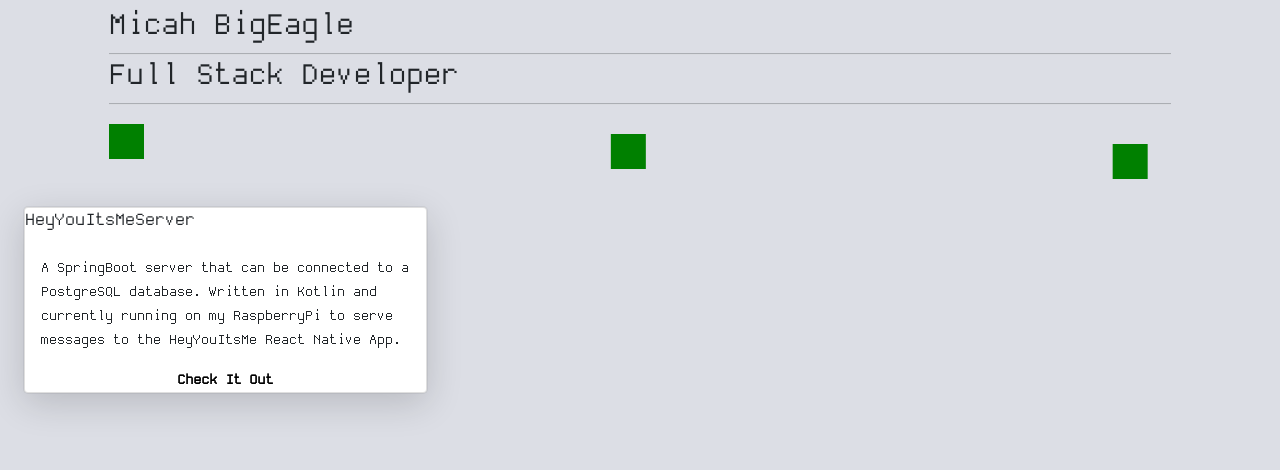
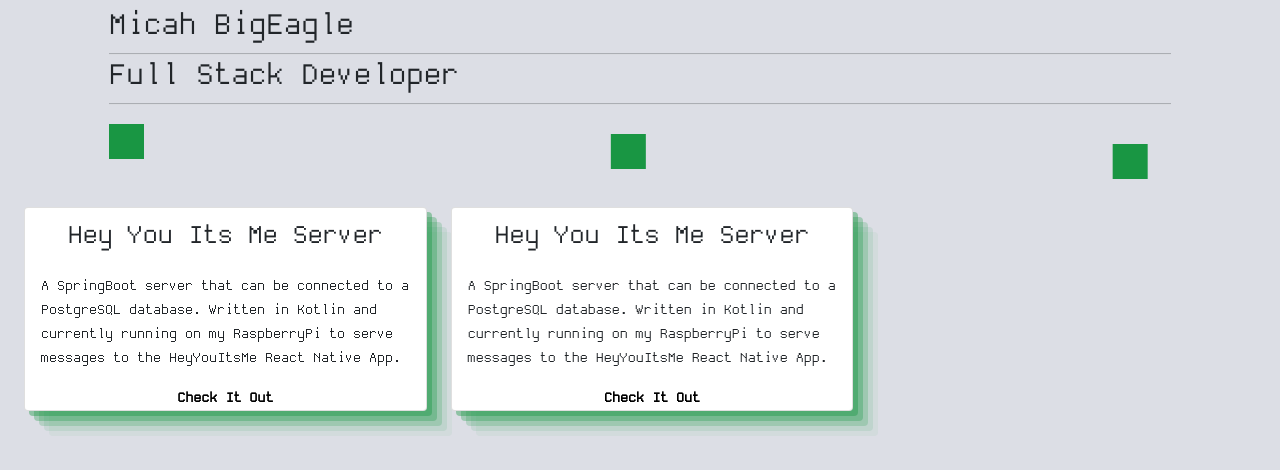
Before and after one commit to Cete4/React-Portfolio, a React (Create React App) app: page / in a window 1280 px wide. Shown: the top 470 px of the page. Built offline with nearby package versions, Linux system fonts and the light colour scheme.

Commit message:
Changed color and card shadows

```diff
--- a/src/App.css
+++ b/src/App.css
@@ -9,25 +9,25 @@
     padding-top: 10px;
     height: 35px;
     width: 35px;
-    background-color: green;
+    background-color: rgb(25, 150, 67);
 }
 
 .el1 {
     padding-top: 10px;
     height: 35px;
     width: 35px;
-    background-color: green;
+    background-color: rgb(25, 150, 67);
 }
 
 .el2 {
     padding-top: 10px;
     height: 35px;
     width: 35px;
-    background-color: green;
+    background-color: rgb(25, 150, 67);
 }
 
 .outershell {
-    background-color: #dcdee5;
+    background-color: rgb(25, 150, 67);
 }
 
 .navBarButton {
--- a/src/App.js
+++ b/src/App.js
@@ -7,12 +7,19 @@ import ProjectCard from "./Components/ProjectCard/index.js";
 function App() {
     const projects = [
         {
-            name: "HeyYouItsMeServer",
+            name: "Hey You Its Me Server",
             gitLink: "https://github.com/Cete4/HeyYouItsMeServer",
             description: `A SpringBoot server that can be connected to a PostgreSQL database.
             Written in Kotlin and currently running on my RaspberryPi to serve messages to the HeyYouItsMe React Native App.`,
             imageLink: "../../resources/images/heyyouitsme.png"
         },
+        {
+            name: "Hey You Its Me Server",
+            gitLink: "https://github.com/Cete4/HeyYouItsMeServer",
+            description: `A SpringBoot server that can be connected to a PostgreSQL database.
+            Written in Kotlin and currently running on my RaspberryPi to serve messages to the HeyYouItsMe React Native App.`,
+            imageLink: "../../resources/images/heyyouitsme.png"
+        }
     ]
     return (
         <div className="App">
--- a/src/Components/HeaderAnimation/style.css
+++ b/src/Components/HeaderAnimation/style.css
@@ -2,19 +2,19 @@
     padding-top: 10px;
     height: 35px;
     width: 35px;
-    background-color: green;
+    background-color: rgb(25, 150, 67);
 }
 
 .square2 {
     padding-top: 10px;
     height: 35px;
     width: 35px;
-    background-color: green;
+    background-color: rgb(25, 150, 67);
 }
 
 .square3 {
     padding-top: 10px;
     height: 35px;
     width: 35px;
-    background-color: green;
+    background-color: rgb(25, 150, 67);
 }
--- a/src/Components/ProjectCard/index.js
+++ b/src/Components/ProjectCard/index.js
@@ -6,7 +6,8 @@ function ProjectCard(props) {
     return (
         <Card className="ProjectCard">
             {/*<Card.Img src={props.cardImage} alt={props.cardTitle}></Card.Img>*/}
-            <Card.Title>{props.cardTitle}</Card.Title>
+
+            <text className="cardHeader">{props.cardTitle}</text>
             <Card.Body>{props.cardBody}</Card.Body>
             <a className="CardAnchor" href={props.cardLink} target="_blank">Check It Out</a>
         </Card>
--- a/src/Components/ProjectCard/style.css
+++ b/src/Components/ProjectCard/style.css
@@ -1,7 +1,17 @@
 .ProjectCard {
     background: transparent;
     border-color: transparent;
-    box-shadow: rgba(0, 0, 0, 0.16) 0 10px 36px 0, rgba(0, 0, 0, 0.06) 0 0 0 1px;
+    box-shadow: rgba(25, 150, 67, 0.4) 5px 5px,
+    rgba(25, 150, 67, 0.3) 10px 10px,
+    rgba(25, 150, 67, 0.2) 15px 15px,
+    rgba(25, 150, 67, 0.1) 20px 20px,
+    rgba(25, 150, 67, 0.05) 25px 25px;
+
+    /*    box-shadow: green 0 0 0 3px inset,*/
+    /*    rgb(255, 255, 255) 10px -10px 0 -3px,*/
+    /*    green 10px -10px,*/
+    /*    rgb(255, 255, 255) 20px -20px 0 -3px,*/
+    /*    green 20px -20px*/
 }
 
 .CardAnchor {
@@ -13,8 +23,14 @@
     text-decoration: none;
 }
 
+.cardHeader {
+    margin-top: 5px;
+    font-size: 30px;
+    text-align: center;
+}
+
 .CardAnchor:hover {
-    color: green;
+    color: rgb(25, 150, 67);
 }
 
 .disabled {
```
